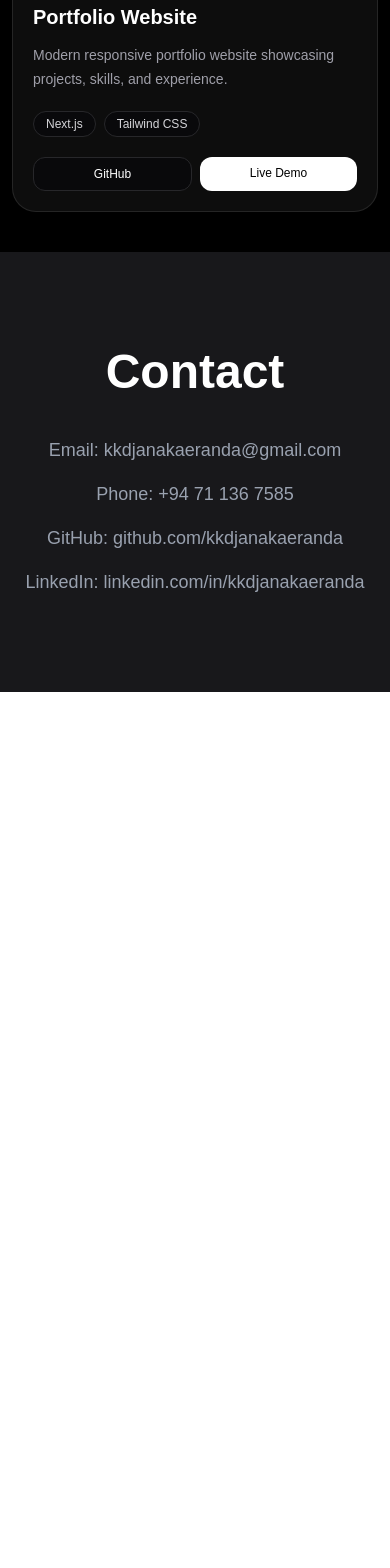
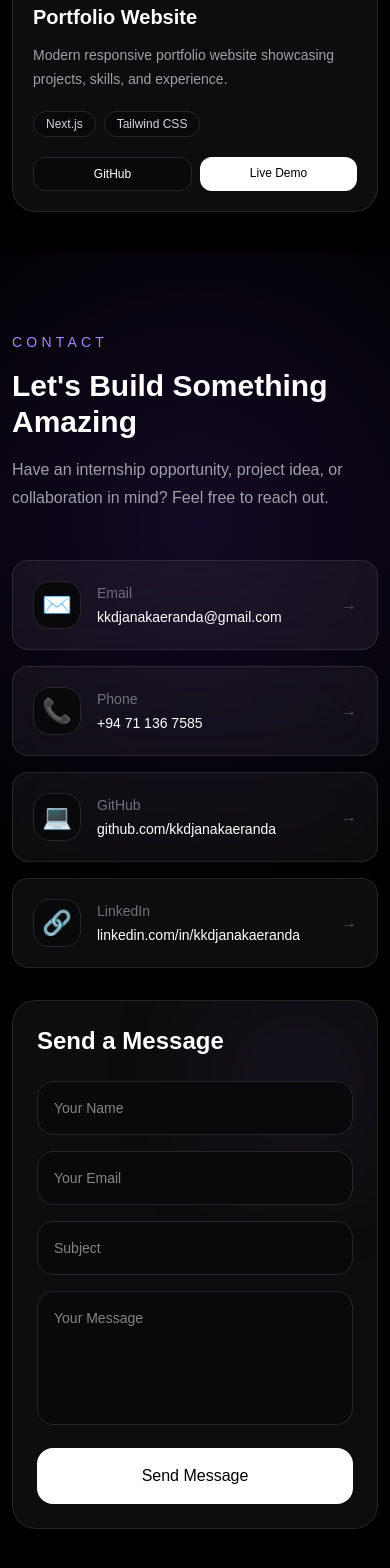
Before and after one commit to kkdjanakaeranda/my-portfolio, a Next.js app: page / in a window 390 px wide. Shown: the part 5600-7168 px from the top of the page. Before the commit the page ends 6292 px from the top, so only its background shows below. Built offline with nearby package versions, Linux system fonts and the light colour scheme.

Commit message:
contact form

```diff
--- a/src/components/Contact.tsx
+++ b/src/components/Contact.tsx
@@ -1,19 +1,192 @@
+"use client";
+
+import { motion } from "framer-motion";
+
+const contacts = [
+  {
+    label: "Email",
+    value: "kkdjanakaeranda@gmail.com",
+    href: "mailto:kkdjanakaeranda@gmail.com",
+    icon: "✉️",
+  },
+  {
+    label: "Phone",
+    value: "+94 71 136 7585",
+    href: "tel:+94711367585",
+    icon: "📞",
+  },
+  {
+    label: "GitHub",
+    value: "github.com/kkdjanakaeranda",
+    href: "https://github.com/kkdjanakaeranda",
+    icon: "💻",
+  },
+  {
+    label: "LinkedIn",
+    value: "linkedin.com/in/kkdjanakaeranda",
+    href: "https://linkedin.com/in/kkdjanakaeranda",
+    icon: "🔗",
+  },
+];
+
 export default function Contact() {
   return (
     <section
       id="contact"
-      className="bg-zinc-900 text-white py-24 px-6"
+      className="relative bg-black text-white py-20 px-3 overflow-hidden scroll-mt-8"
     >
-      <div className="max-w-5xl mx-auto text-center">
-        <h2 className="text-5xl font-bold mb-10">
-          Contact
-        </h2>
+      <div className="absolute inset-0 pointer-events-none bg-[radial-gradient(circle_at_50%_20%,rgba(124,58,237,0.16),transparent_35%)]" />
 
-        <div className="space-y-4 text-lg text-gray-400">
-          <p>Email: kkdjanakaeranda@gmail.com</p>
-          <p>Phone: +94 71 136 7585</p>
-          <p>GitHub: github.com/kkdjanakaeranda</p>
-          <p>LinkedIn: linkedin.com/in/kkdjanakaeranda</p>
+      <div className="relative z-10 max-w-7xl mx-auto">
+        <motion.div
+          initial={{ opacity: 0, y: 20 }}
+          whileInView={{ opacity: 1, y: 0 }}
+          viewport={{ amount: 0.3 }}
+          transition={{ duration: 0.6 }}
+          className="mb-12"
+        >
+          <p className="text-violet-400 uppercase tracking-[0.3em] text-sm mb-4">
+            CONTACT
+          </p>
+
+          <h2 className="text-3xl md:text-5xl font-bold">
+            Let's Build Something Amazing
+          </h2>
+
+          <p className="text-zinc-400 mt-4 max-w-2xl leading-7">
+            Have an internship opportunity, project idea, or collaboration in
+            mind? Feel free to reach out.
+          </p>
+        </motion.div>
+
+        <div className="grid lg:grid-cols-2 gap-8">
+          {/* Contact Info */}
+          <motion.div
+            initial={{ opacity: 0, x: -30 }}
+            whileInView={{ opacity: 1, x: 0 }}
+            viewport={{ amount: 0.3 }}
+            transition={{ duration: 0.7 }}
+            className="space-y-4"
+          >
+            {contacts.map((item, index) => (
+              <motion.a
+                key={item.label}
+                href={item.href}
+                target={
+                  item.label === "Email" || item.label === "Phone"
+                    ? undefined
+                    : "_blank"
+                }
+                rel={
+                  item.label === "Email" || item.label === "Phone"
+                    ? undefined
+                    : "noreferrer"
+                }
+                initial={{ opacity: 0, y: 20 }}
+                whileInView={{ opacity: 1, y: 0 }}
+                viewport={{ amount: 0.2 }}
+                transition={{
+                  duration: 0.5,
+                  delay: index * 0.08,
+                }}
+                className="group relative flex items-center gap-4 overflow-hidden rounded-2xl border border-white/10 bg-white/5 backdrop-blur-xl p-5 hover:border-violet-500/60 hover:-translate-y-1 transition-all duration-500"
+              >
+                <div className="absolute inset-0 bg-gradient-to-r from-violet-500/10 via-transparent to-cyan-500/10 opacity-0 group-hover:opacity-100 transition-all duration-500" />
+
+                <div className="relative z-10 w-12 h-12 shrink-0 rounded-2xl bg-zinc-950 border border-zinc-800 flex items-center justify-center text-2xl group-hover:scale-110 transition">
+                  {item.icon}
+                </div>
+
+                <div className="relative z-10 min-w-0">
+                  <p className="text-zinc-500 text-sm">
+                    {item.label}
+                  </p>
+
+                  <p className="text-white mt-1 text-sm break-words group-hover:text-violet-300 transition">
+                    {item.value}
+                  </p>
+                </div>
+
+                <span className="relative z-10 ml-auto text-zinc-600 group-hover:text-violet-400 transition">
+                  →
+                </span>
+              </motion.a>
+            ))}
+          </motion.div>
+
+          {/* Contact Form */}
+          <motion.div
+            initial={{ opacity: 0, x: 30 }}
+            whileInView={{ opacity: 1, x: 0 }}
+            viewport={{ amount: 0.3 }}
+            transition={{ duration: 0.7 }}
+            className="relative overflow-hidden rounded-3xl border border-white/10 bg-white/5 backdrop-blur-xl p-6 md:p-8"
+          >
+            <div className="absolute top-0 right-0 w-40 h-40 bg-violet-500/10 blur-3xl rounded-full" />
+
+            <div className="relative z-10">
+              <h3 className="text-2xl font-semibold mb-6">
+                Send a Message
+              </h3>
+
+              <form
+                action="https://formsubmit.co/kkdjanakaeranda@gmail.com"
+                method="POST"
+                className="space-y-4"
+              >
+                <input
+                  type="hidden"
+                  name="_subject"
+                  value="New Portfolio Message"
+                />
+
+                <input
+                  type="hidden"
+                  name="_captcha"
+                  value="false"
+                />
+
+                <input
+                  type="text"
+                  name="name"
+                  placeholder="Your Name"
+                  required
+                  className="w-full bg-zinc-950 border border-zinc-800 rounded-2xl px-4 py-4 text-sm outline-none focus:border-violet-500 transition"
+                />
+
+                <input
+                  type="email"
+                  name="email"
+                  placeholder="Your Email"
+                  required
+                  className="w-full bg-zinc-950 border border-zinc-800 rounded-2xl px-4 py-4 text-sm outline-none focus:border-violet-500 transition"
+                />
+
+                <input
+                  type="text"
+                  name="subject"
+                  placeholder="Subject"
+                  required
+                  className="w-full bg-zinc-950 border border-zinc-800 rounded-2xl px-4 py-4 text-sm outline-none focus:border-violet-500 transition"
+                />
+
+                <textarea
+                  name="message"
+                  rows={5}
+                  placeholder="Your Message"
+                  required
+                  className="w-full bg-zinc-950 border border-zinc-800 rounded-2xl px-4 py-4 text-sm outline-none focus:border-violet-500 transition resize-none"
+                />
+
+                <button
+                  type="submit"
+                  className="w-full bg-white text-black py-4 rounded-2xl font-medium hover:bg-zinc-200 transition-all duration-300"
+                >
+                  Send Message
+                </button>
+              </form>
+            </div>
+          </motion.div>
         </div>
       </div>
     </section>
```
